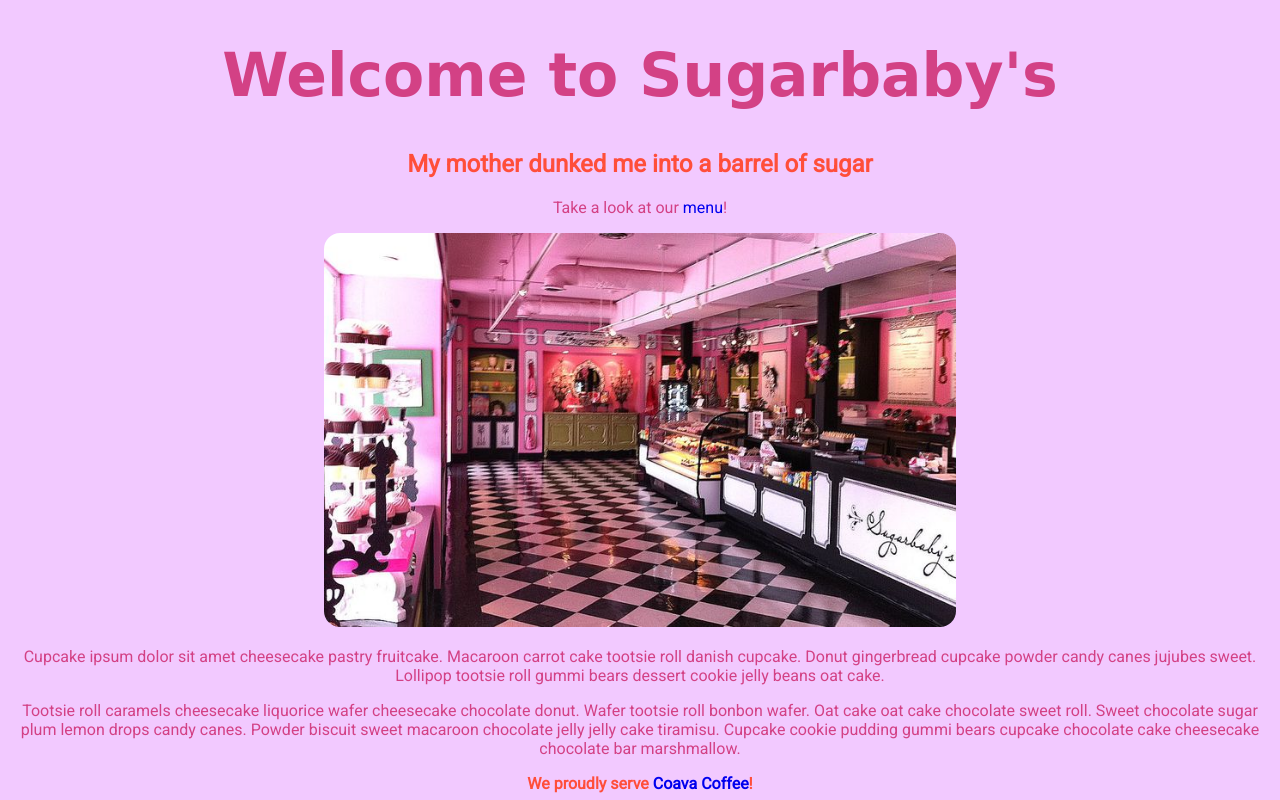
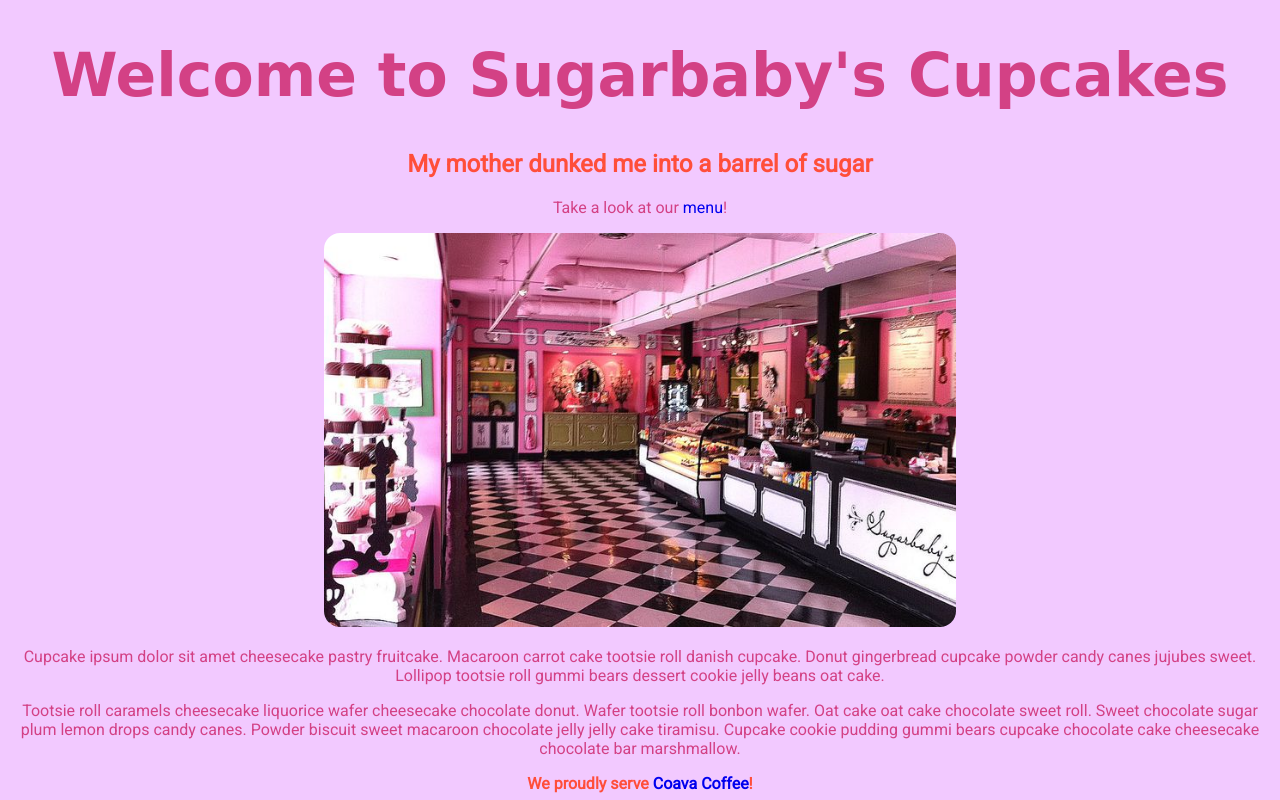
Before and after one commit to alspdx/cupcakeshop, a plain HTML site: page index.html in a window 1280 px wide. Shown: the top 800 px of the page. Drawn offline with Linux system fonts and the light colour scheme; a web font is replaced by a local one.

```diff
--- a/index.html
+++ b/index.html
@@ -7,7 +7,7 @@
     <link href="https://fonts.googleapis.com/css?family=Ribeye+Marrow|Roboto" rel="stylesheet">
   </head>
   <body>
-    <h1 class="fancyfont">Welcome to Sugarbaby's</h1>
+    <h1 class="fancyfont">Welcome to Sugarbaby's Cupcakes</h1>
     <h2 class="flashy">My mother dunked me into a barrel of sugar</h2>
     <p>Take a look at our <a href="menu.html" target="_blank">menu</a>!</p>
     <img src="images/storefront.jpg" alt="Sugarbaby's Cupcakes storefront" width="50%">
```
Also changed, not shown: menu.html (+1 -1 lines).
